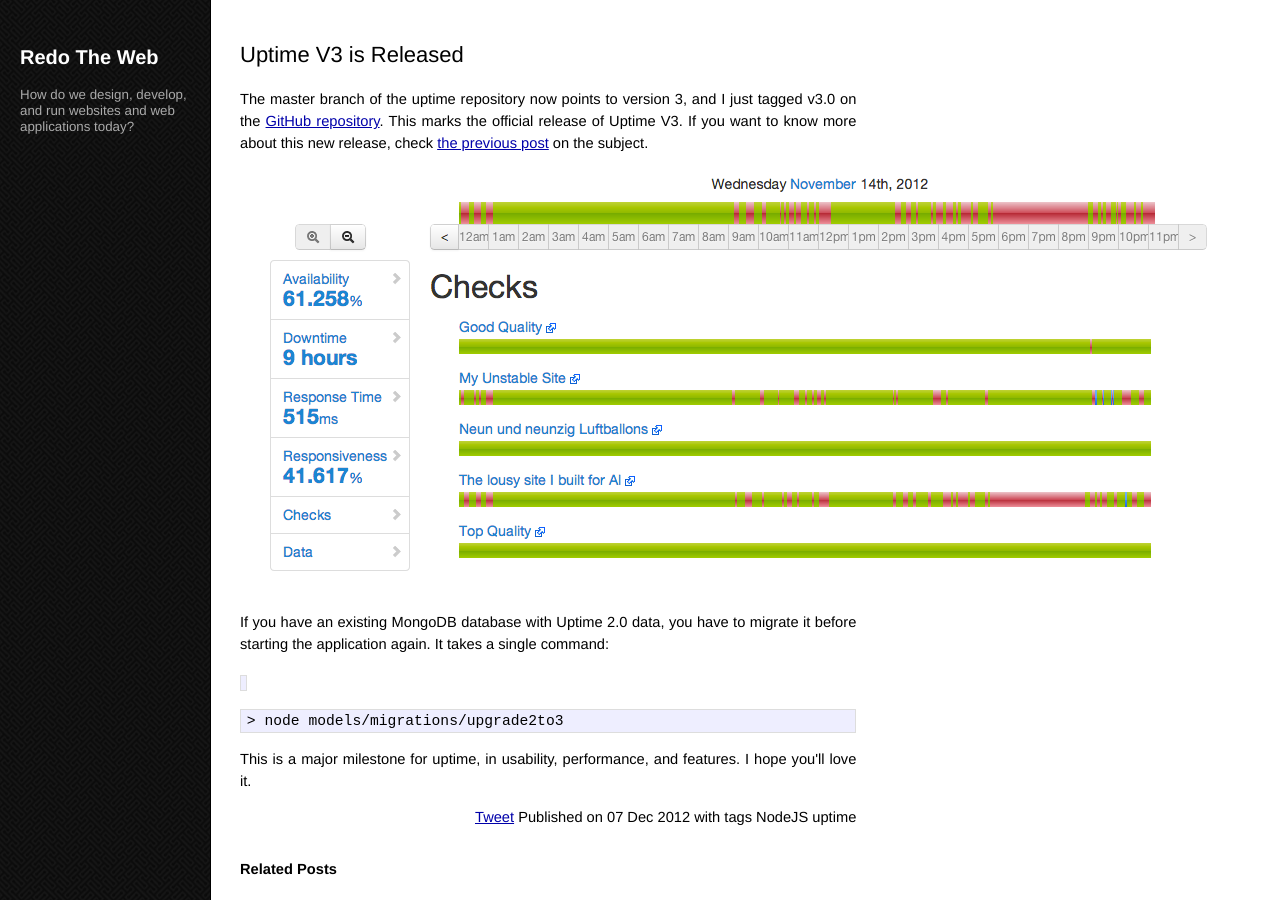
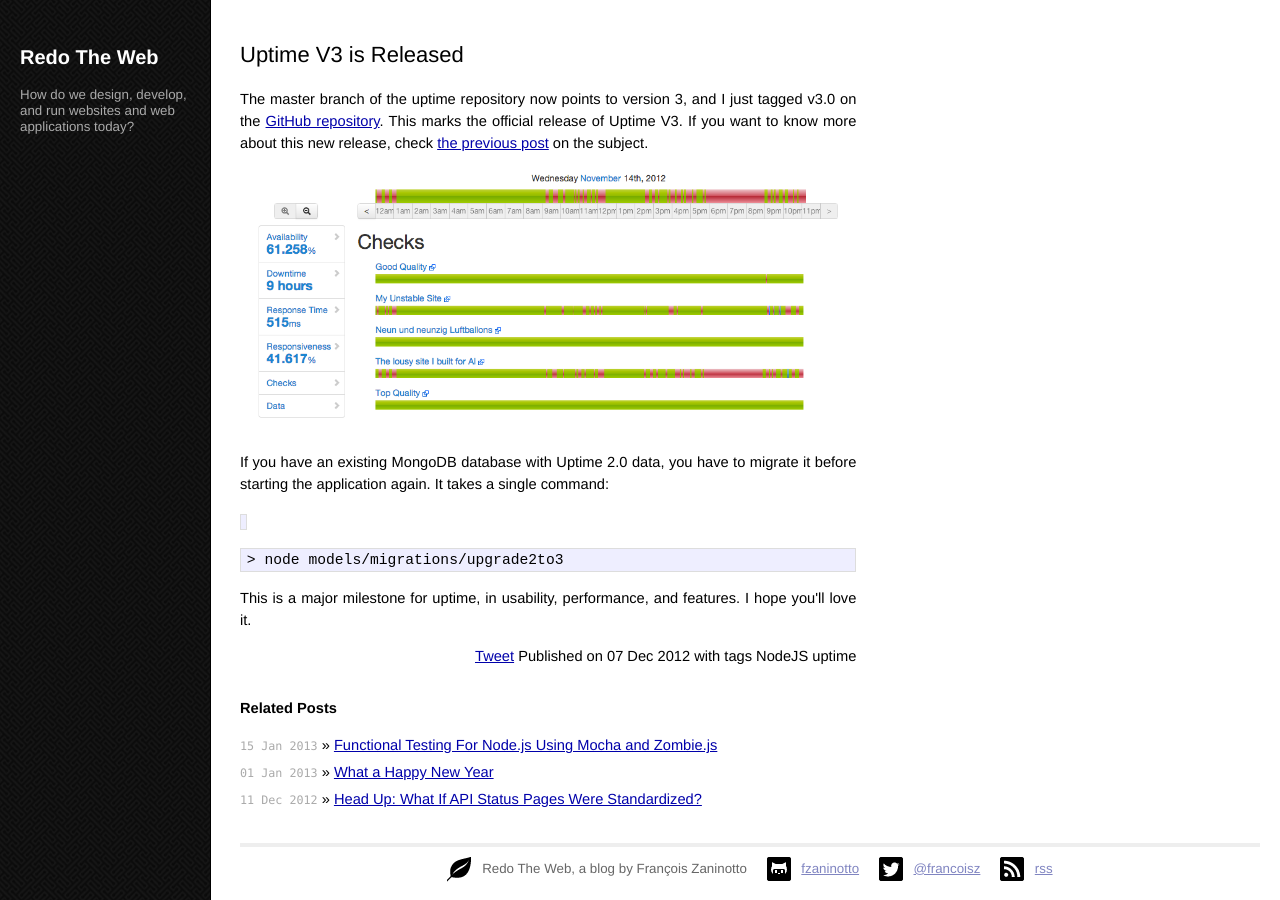
Before and after one commit to fzaninotto/fzaninotto.github.com, a Jekyll site: the page built from _posts/2012-12-07-uptime-v3-is-released.html, in a window 1280 px wide and 900 px high. Built offline with Jekyll 4.4.1, drawn with Linux system fonts in a browser that asks for light colours; some web fonts are replaced; Markdown is read by kramdown in place of the engine named in the settings; comment, search, counter and statistics services are not loaded.

Commit message:
Fix image width

```diff
--- a/_posts/2012-12-07-uptime-v3-is-released.html
+++ b/_posts/2012-12-07-uptime-v3-is-released.html
@@ -5,9 +5,10 @@ published: true
 tags:
 - NodeJS
 - uptime
+image: /images/tag_details.png
 ---
 <p>The master branch of the uptime repository now points to version 3, and I just tagged v3.0 on the&nbsp;<a href="https://github.com/fzaninotto/uptime">GitHub repository</a>. This marks the official release of Uptime V3. If you want to know more about this new release, check <a href="http://dotheweb.posterous.com/uptime-v3-is-on-the-way-join-the-beta">the previous post</a>&nbsp;on the subject.</p>
-<p><img src="/images/tag_details.png" alt="Uptime V3 is Released" /></p>
+<p><img src="/images/tag_details.png" alt="Uptime V3 is Released" width="100%"/></p>
 <p>If you have an existing MongoDB database with Uptime 2.0 data, you have to migrate it before starting the application again. It takes a single command:</p>
 <p><code> </code></p>
 <div class="CodeRay">
--- a/_posts/2012-12-10-company-name-generator-i-need-you-again.html
+++ b/_posts/2012-12-10-company-name-generator-i-need-you-again.html
@@ -7,7 +7,8 @@ tags:
 excerpt: So I have this name I found, which is catchy and quite close to the values I want to defend in my company (pleasure, innovation, software craftsmanship). I checked if a French company existed by that name, found none, bought the domain name and filed a trademark at INPI (the French trademark organization). Then after a few weeks, a guy calls me and says I'm infringing his own trademark, so I must remove my trademark application or he'll sue me big time and he's sure he will win.
 image: /images/rtmc.png
 ---
-<p>So I have <a href="http://dotheweb.posterous.com/how-i-found-my-company-name#more">this name I found</a>, <em>ChocoLabs</em>, which is catchy and quite close to the values I want to defend in my company (pleasure, innovation, software craftsmanship). I checked if a French company existed by that name, found none, bought the domain name and filed a trademark at INPI (the French trademark organization). Then after a few weeks, a guy calls me and says I'm infringing his own trademark, so I must remove my trademark application or he'll sue me big time and he's sure he will win.<img src="/images/rtmc.png" alt="Company Name Generator, I Need You Again" /><!--more--></p>
+<p>So I have <a href="http://dotheweb.posterous.com/how-i-found-my-company-name#more">this name I found</a>, <em>ChocoLabs</em>, which is catchy and quite close to the values I want to defend in my company (pleasure, innovation, software craftsmanship). I checked if a French company existed by that name, found none, bought the domain name and filed a trademark at INPI (the French trademark organization). Then after a few weeks, a guy calls me and says I'm infringing his own trademark, so I must remove my trademark application or he'll sue me big time and he's sure he will win.</p>
+<img src="/images/rtmc.png" alt="Company Name Generator, I Need You Again" />
 <p>The person in question owns a slightly different trademark: his company is called <em>ChocolApps</em>. Apparently, they make applications for mobile devices. They also pay a lawyer to watch the new INPI trademark applications to check if someone threatens their own trademark. My trademark application was recently published, and he considers that the names and activities are close enough that he can sue me and win.</p>
 <p>I'm surprised. The guy never tells me that my company may harm his business. He doesn't talk about his business - just about his trademark, his associates, and his lawyer. And he talks in a very aggressive way. He never actually inquires about my business. And when I suggest a compromise with a clear separation of domains (since I never intended to develop mobile applications in the first place), he bluntly refuses.</p>
 <p>I'm also embarrassed. I should have seen before choosing the name <em>ChocoLabs</em> that something close already existed in France with a similar activity. As a matter of fact, I should have paid a lawyer to do this kind of research for me, but I prefer to spend money hiring great technical people than paying lawyers to sue other people.</p>
--- a/_posts/2012-12-11-head-up-what-if-api-status-pages-were-standardized.html
+++ b/_posts/2012-12-11-head-up-what-if-api-status-pages-were-standardized.html
@@ -6,7 +6,7 @@ excerpt: How can developers safely rely on third-party web services without sacr
 image: /images/Twitter_API_Status.png
 ---
 <p>How can developers safely rely on third-party web services without sacrificing their own SLA? Once you start using an API, you must monitor it. Unfortunately, there is no standard way of doing so. Perhaps it's time to ask SaaS providers to be transparent about their health status.</p>
-<p><img src="/images/Twitter_API_Status.png" alt="Head Up: What If API Status Pages Were Standardized?" /></p>
+<p><img src="/images/Twitter_API_Status.png" alt="Head Up: What If API Status Pages Were Standardized?" width="100%" /></p>
 <h3>The problem</h3>
 <p>Web applications use more and more third-party web services. In production, they are used for analytics, log storage, A/B testing, comments, search, emailing, media, queuing, etc. In development, it's for version control, automated build, backup, authentication, you name it. Using third-party web services accelerates development, but it also weakens applications. Indeed, an outage in one of the services may cause an outage of the whole application.</p>
 <p>Developers must implement failure scenarios for when third-party services fail. But they must also monitor these services to be notified whenever one breaks. And this is where the problem begins: each service provider offers a different way to determine its API status - if any.<!--more--></p>
--- a/_posts/2013-01-15-functional-testing-for-nodejs-using-mocha-and-zombie-js.html
+++ b/_posts/2013-01-15-functional-testing-for-nodejs-using-mocha-and-zombie-js.html
@@ -13,7 +13,7 @@ image: /images/contact.png
 <p>The customer wants a contact page. She wrote the following User Story:</p>
 <p style="padding-left: 30px;">As a user,<br />Given I found the contact page,<br />I want to fill in my contact information and message,<br />and have it sent to the site owner.</p>
 <p>Here is the mockup associated with the story:</p>
-<p><img src="/images/contact.png" alt="Functional Testing For Node.js Using Mocha and Zombie.js" /></p>
+<p><img src="/images/contact.png" alt="Functional Testing For Node.js Using Mocha and Zombie.js" width="100%"/></p>
 <p>While discussing this story with the customer during a <a href="http://en.wikipedia.org/wiki/Planning_poker">planning poker</a>, the team lists the acceptance tests that the application should pass to validate the user story:</p>
 <ul>
 <li>The contact page should show a contact form</li>
```
